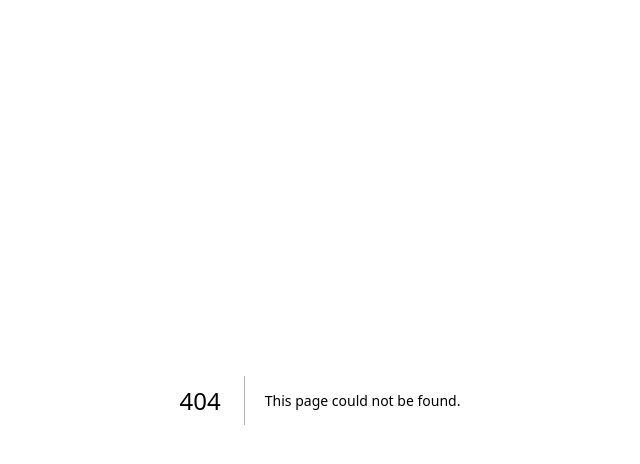
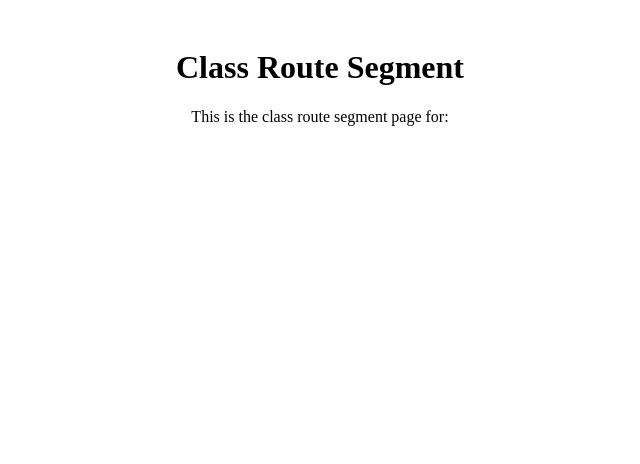
Before and after one commit to rakibhosain2302/learn-next-js, a Next.js app: page /class in a window 1280 px wide. Before the commit this address had no page. Shown: the top 464 px of the page, without its empty margins (320-960 px from the left). Built offline with nearby package versions, Linux system fonts and the light colour scheme.

Commit message:
Next JS Catch all Segments Routing learn

```diff
--- /dev/null
+++ b/src/app/class/[...routesegment]/page.jsx
@@ -0,0 +1,17 @@
+import React from 'react'
+import styles from "../../page.module.css";
+
+export default async function Page({ params }) {
+    const { routesegment } = await params;
+
+    return (
+        <div className={styles["page-container"]}>
+            <main>
+                <h1>Class Route Segment</h1>
+                <p className={styles.content}>
+                    This is the class route segment page for: {routesegment}
+                </p>
+            </main>
+        </div>
+    );
+}
```
Also changed, not shown: src/app/class/page.jsx (added, +11 -0 lines).
